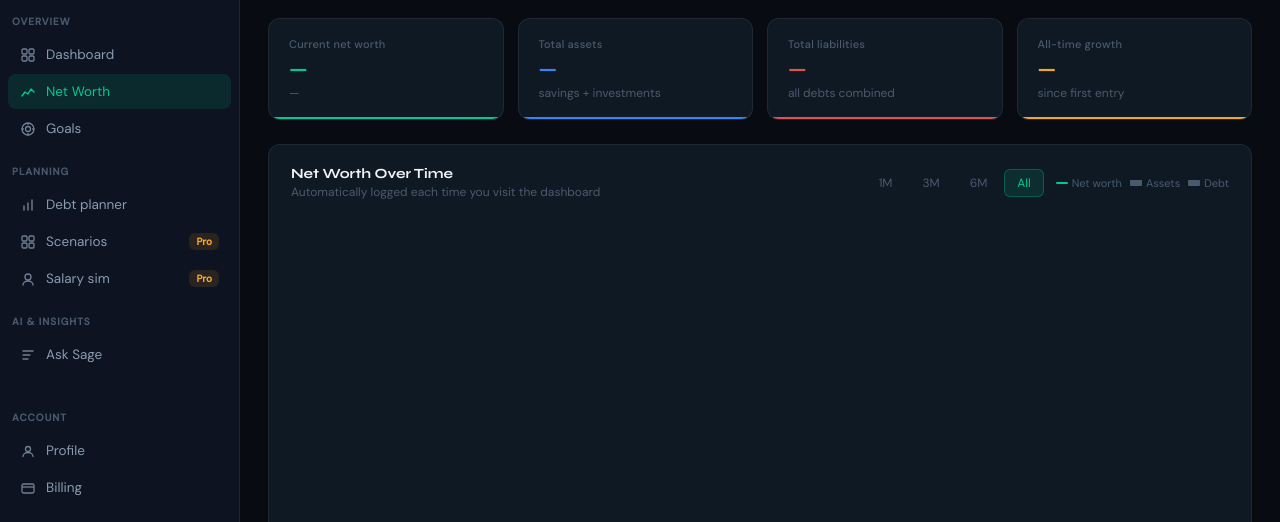
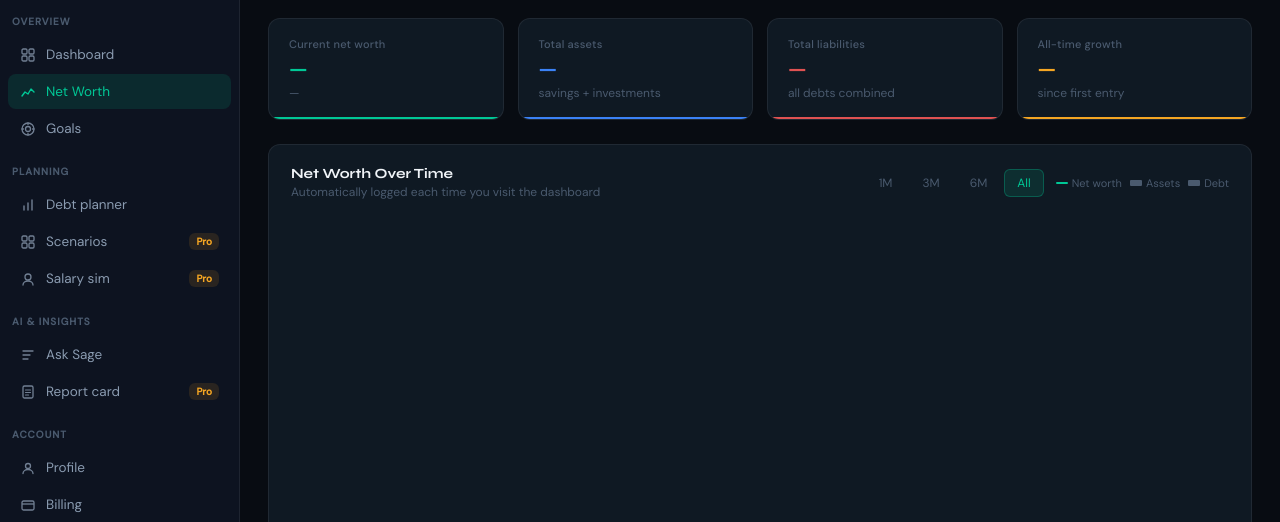
Before and after one commit to bsjuilla/profinancecast, a plain HTML site: page net-worth.html in a window 1280 px wide. Shown: the part 74-596 px from the top of the page. Drawn offline with nearby package versions, Linux system fonts and the light colour scheme.

Commit message:
Add files via upload

```diff
--- a/net-worth.html
+++ b/net-worth.html
@@ -187,6 +187,9 @@
     Ask Sage
   </a>
   <a class="nav-item" href="report-card.html">
+    <svg width="16" height="16" viewBox="0 0 16 16" fill="none"><rect x="3" y="2" width="10" height="12" rx="1.5" stroke="currentColor" stroke-width="1.3"/><path d="M5.5 6h5M5.5 8.5h5M5.5 11h3" stroke="currentColor" stroke-width="1.2" stroke-linecap="round"/></svg>
+    Report card
+    <span class="nav-badge">Pro</span>
   </a>
   <div class="sidebar-section">Account</div>
   <a class="nav-item" href="settings.html">
```
